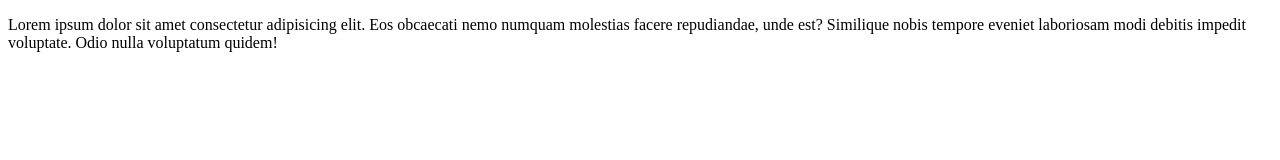
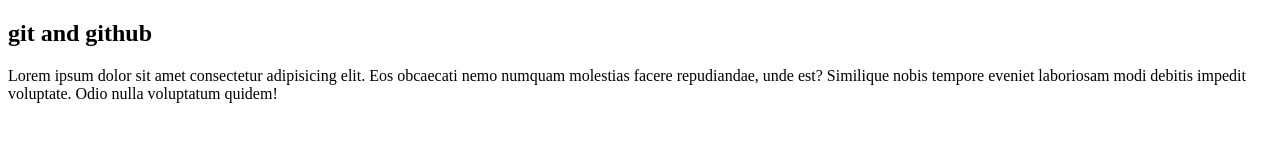
Before and after one commit to EmdadulHoque1/practice, a plain HTML site: page index.html in a window 1280 px wide. Drawn offline with Linux system fonts and the light colour scheme.

Commit message:
nes files added

```diff
--- a/index.css
+++ b/index.css
@@ -2,4 +2,6 @@
     margin: 0;padding: 0;
     box-sizing: border-box;
     list-style: none;
+    text-decoration: overline;
+    text-transform: capitalize;
 }
--- a/index.html
+++ b/index.html
@@ -6,6 +6,7 @@
     <title>practice</title>
 </head>
 <body>
+    <h2>git and github</h2>
     <p>Lorem ipsum dolor sit amet consectetur adipisicing elit. Eos obcaecati nemo numquam molestias facere repudiandae, unde est? Similique nobis tempore eveniet laboriosam modi debitis impedit voluptate. Odio nulla voluptatum quidem!</p>
 
 </body>
```
Also changed, not shown: 1 other file.
